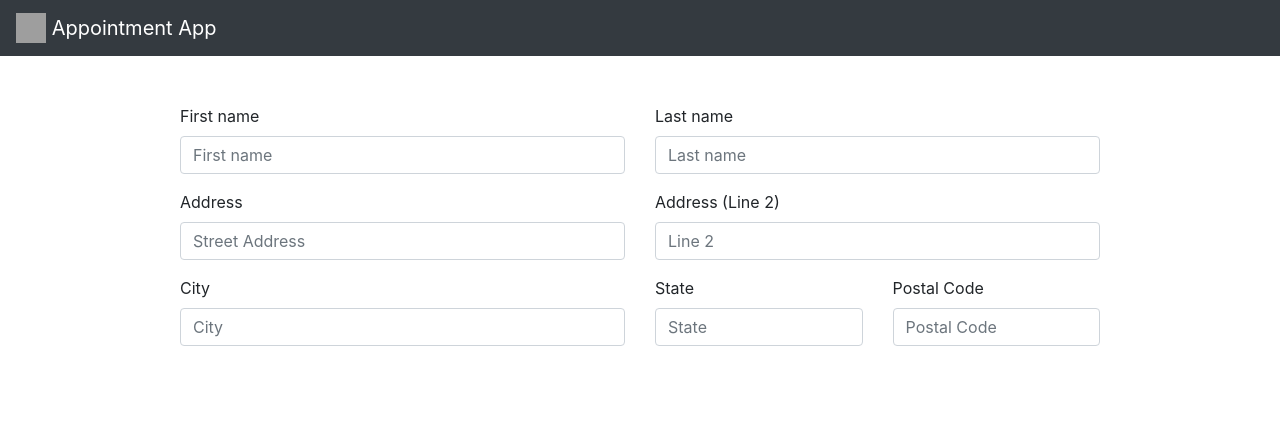
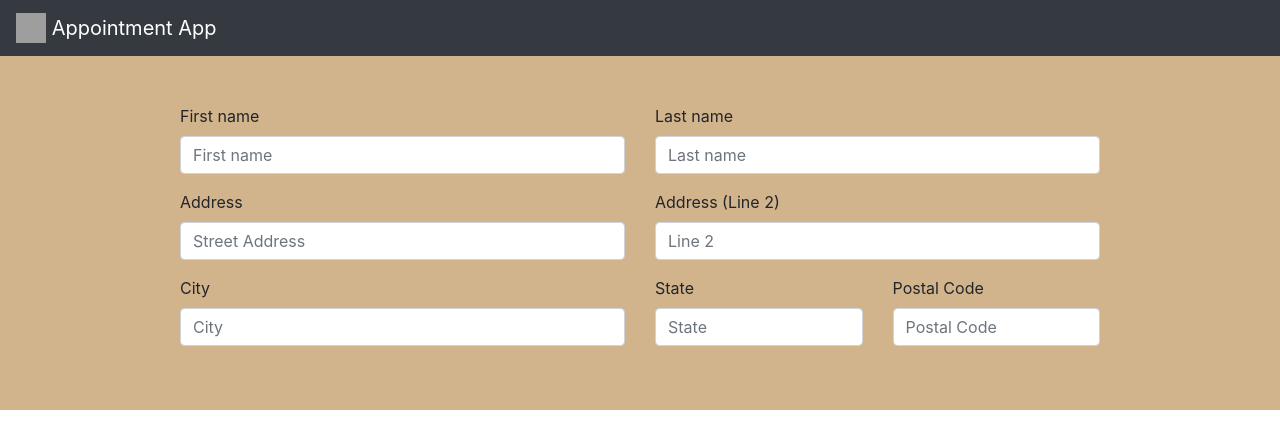
Before and after one commit to tmen427/Salon, a React (Create React App) app: page / in a window 1280 px wide. Shown: the top 448 px of the page. Built offline with nearby package versions, Linux system fonts and the light colour scheme; grey boxes are pictures that could not be loaded.

Commit message:
updates navbar

```diff
--- a/src/App.js
+++ b/src/App.js
@@ -100,7 +100,7 @@ function handleInputChange (event) {
 
 
   return (
-    <div>
+    <div style={{backgroundColor: "tan"}}>
   <Navbar bg="dark" variant="dark">
     <Navbar.Brand href="#home">
       <img
```
